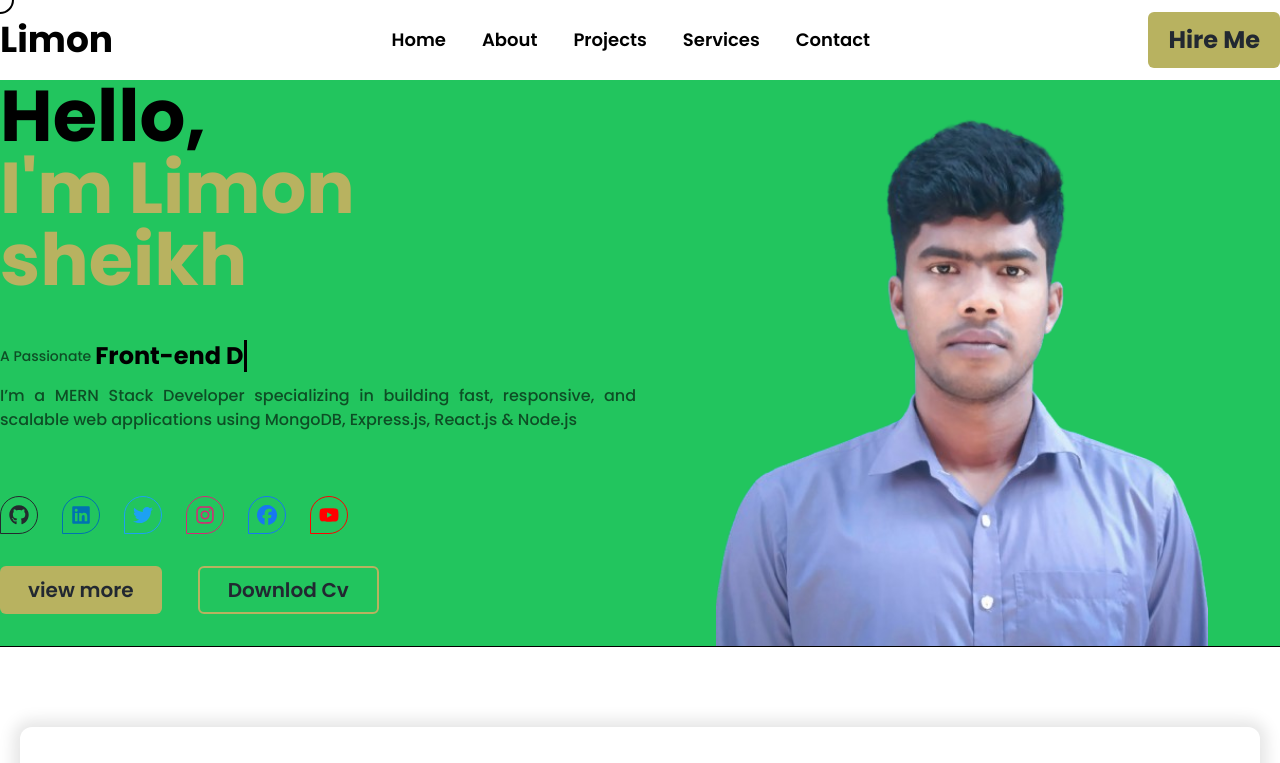
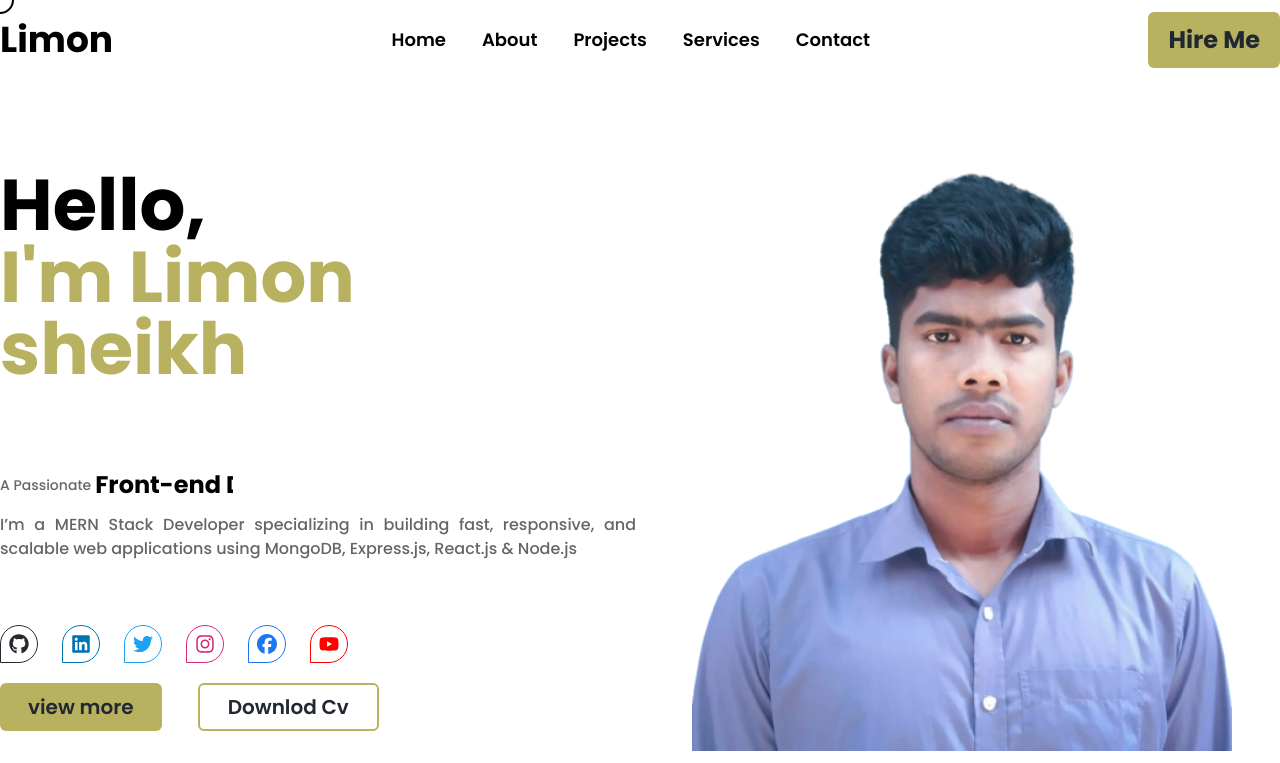
Before and after one commit to Limon-sheikh/My-portfolio, a React (Vite) app in the folder my-website/: page / in a window 1280 px wide. Shown: the top 763 px of the page. Built offline with nearby package versions, Linux system fonts and the light colour scheme.

Commit message:
hero some change

```diff
--- a/my-website/src/pages/Hero.jsx
+++ b/my-website/src/pages/Hero.jsx
@@ -8,19 +8,19 @@ const Home = () => {
 
   return (
     <>
-      <section id="hero" className="max-h-[calc(100vh-80px)] md:flex md:items-center">
-      <div className="container mx-auto bg-green-500">
+      <section id="hero" className="min-h-[calc(100vh-80px)] md:flex md:items-center">
+      <div className="container mx-auto">
         <div id="wraper" className="px-5 md:px-0 md:grid md:grid-cols-12 lg:gap-2">
-          <div className="pt-10 md:pt-0 flex flex-col md:col-span-6">
+          <div className="pt-[4vh] md:pt-0 flex flex-col md:col-span-6">
             <div className="">
-              <h1 className="text-[12vw] sm:text-[10vw] md:text-6xl lg:text-7xl font-bold leading-tight ">
+              <h1 className="text-[13vw] mt-10 sm:text-[10vw] md:text-6xl lg:text-7xl font-bold leading-tight ">
                 {hello} <br />
                 <span className="text-accent ">{limon}</span>
                 <br />
                 <span className="text-accent ">{sheikh}</span>
               </h1>
               {/* typewriter */}
-              <div className="mt-10 flex items-center flex-wrap gap-1 py-1">
+              <div className="mt-[10vh] flex items-center flex-wrap gap-1 py-1">
                 <span className="text-[14px] opacity-60 font-medium">{title}</span>
                 <div className="w-56 sm:w-72 md:w-[16.5rem] flex items-center overflow-hidden overw whitespace-nowrap">
                   <div className="inline-block">
@@ -28,16 +28,16 @@ const Home = () => {
                   </div>
                 </div>
               </div>
-              <div className=" py-2 min-h-28 md:min-h-0">
+              <div className="py-2 min-h-28 md:min-h-0">
                 <p className="text-justify text-base font-medium opacity-60">{description}</p>
               </div>
             </div>
 
-            <div className="mt-[11vh] lg:mt-14">
+            <div className="mt-[14vh] lg:mt-14">
               <SocialIcon size={20} wrapperClass='flex flex-wrap justify-between md:justify-start gap-2 md:gap-6'
                 className={`border p-2 rounded-tl-3xl rounded-tr-3xl rounded-br-3xl`}
               />
-              <div className="flex justify-between gap-4 md:justify-start md:gap-9 py-8">
+              <div className="flex justify-between gap-4 md:justify-start md:gap-9 py-5">
                 <Button title="view more" border={false}
                   className="bg-accent text-gray px-7 py-2 font-semibold text-[4vw] sm:text-[3vw] md:text-xl hover:bg-hover
                     transition-all duration-150 ease-linear rounded-md "
```
